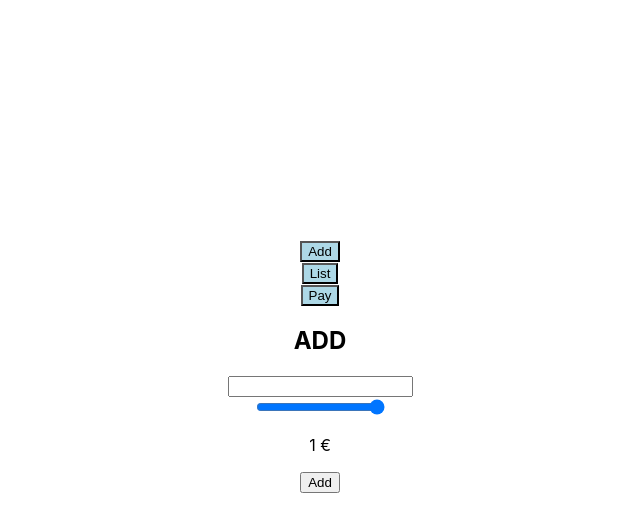
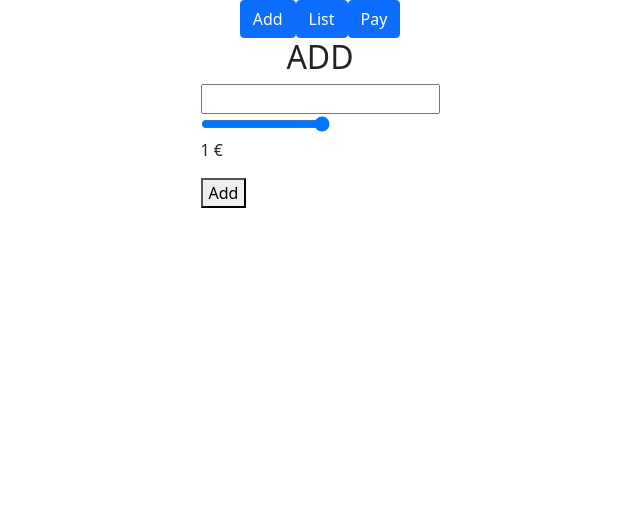
Before and after one commit to Adrien-GOGOIS/Bakery-React, a React (Create React App) app: page / in a window 1280 px wide. Shown: the top 532 px of the page, without its empty margins (320-960 px from the left). Built offline with nearby package versions, Linux system fonts and the light colour scheme.

Commit message:
Add  some style to clarify

```diff
--- a/package.json
+++ b/package.json
@@ -6,6 +6,7 @@
     "@testing-library/jest-dom": "^5.16.1",
     "@testing-library/react": "^12.1.2",
     "@testing-library/user-event": "^13.5.0",
+    "bootstrap": "^5.1.3",
     "react": "^17.0.2",
     "react-dom": "^17.0.2",
     "react-scripts": "5.0.0",
--- a/src/App.css
+++ b/src/App.css
@@ -36,8 +36,3 @@
     transform: rotate(360deg);
   }
 }
-
-body {
-  text-align: center;
-  margin-top: 30vh;
-}
--- a/src/App.js
+++ b/src/App.js
@@ -1,5 +1,6 @@
 import React from "react";
 import "./App.css";
+import "bootstrap/dist/css/bootstrap.min.css";
 
 import Add from "./components/Add";
 import List from "./components/List";
--- a/src/components/Add.js
+++ b/src/components/Add.js
@@ -37,6 +37,7 @@ class Add extends React.Component {
   render() {
     return (
       <div>
+        <div className="d-flex flex-row justify-content-center">
           <Button
             isSelected={this.props.isSelected}
             onClick={this.props.selectAdd}
@@ -52,13 +53,20 @@ class Add extends React.Component {
             onClick={this.props.selectPay}
             children="Pay"
           />
+        </div>
+        <div className="d-flex flex-column align-items-center">
           <h2>ADD</h2>
           {/* Formulaire pour récupérer les articles et leur paramètres*/}
           <div>
             <form>
               <input type="text" onChange={this.updateProductName} />
               <br />
-            <input type="range" min={1} max={10} onChange={this.updatePrice} />
+              <input
+                type="range"
+                min={1}
+                max={10}
+                onChange={this.updatePrice}
+              />
               <p>{this.state.price + " €"}</p>
               <button type="submit" onClick={(e) => this.addProduct(e)}>
                 Add
@@ -66,6 +74,7 @@ class Add extends React.Component {
             </form>
           </div>
         </div>
+      </div>
     );
   }
 }
--- a/src/components/Button.js
+++ b/src/components/Button.js
@@ -6,12 +6,8 @@ class Button extends React.Component {
     return (
       <div>
         <button
+          className={this.props.isSelected ? "btn btn-primary" : "btn"}
           onClick={this.props.onClick}
-          style={{
-            backgroundColor: this.props.isSelected
-              ? "lightblue"
-              : "transparent",
-          }}
         >
           {this.props.children}
         </button>
--- a/src/components/Card.js
+++ b/src/components/Card.js
@@ -1,4 +1,6 @@
 import React from "react";
+
+import "bootstrap/dist/css/bootstrap.min.css";
 
 class Card extends React.Component {
   constructor() {
@@ -23,13 +25,25 @@ class Card extends React.Component {
 
   render() {
     return (
-      <div>
-        <button onClick={this.props.onClick}>
-          <p>{this.props.productName}</p>
-          <p>{this.props.price} €</p>
-          <img src={this.state.image} />
-        </button>
+      <div className="card" style={{ width: "18rem" }}>
+        <img src={this.state.image} className="card-img-top" alt="..." />
+        <div className="card-body">
+          <h5 className="card-title">{this.props.productName}</h5>
+          <p className="card-text">{this.props.price} €</p>
+          <button className="btn btn-primary" onClick={this.props.onClick}>
+            Add to basket
+          </button>
+        </div>
       </div>
+
+      //   <div className="card">
+      //     <p>{this.props.productName}</p>
+      //     <p>{this.props.price} €</p>
+      //     <img src={this.state.image} />
+      //     <button className="btn btn-primary" onClick={this.props.onClick}>
+      //       Add to basket
+      //     </button>
+      //   </div>
     );
   }
 }
--- a/src/components/List.js
+++ b/src/components/List.js
@@ -6,6 +6,7 @@ class List extends React.Component {
   render() {
     return (
       <div>
+        <div className="d-flex flex-row justify-content-center">
           <Button
             isSelected={this.isSelected}
             onClick={this.props.selectAdd}
@@ -21,6 +22,8 @@ class List extends React.Component {
             onClick={this.props.selectPay}
             children="Pay"
           />
+        </div>
+        <div className="d-flex flex-column align-items-center">
           <h2>LIST</h2>
           {/* Liste des produits stockés dans le "panier" */}
           <div>
@@ -38,6 +41,7 @@ class List extends React.Component {
             </ul>
           </div>
         </div>
+      </div>
     );
   }
 }
--- a/src/components/Pay.js
+++ b/src/components/Pay.js
@@ -19,6 +19,7 @@ class Pay extends React.Component {
   render() {
     return (
       <div>
+        <div className="d-flex flex-row justify-content-center">
           <Button
             isSelected={this.isSelected}
             onClick={this.props.selectAdd}
@@ -34,6 +35,8 @@ class Pay extends React.Component {
             onClick={this.props.selectPay}
             children="Pay"
           />
+        </div>
+        <div className="d-flex flex-column align-items-center">
           <h2>PAY</h2>
           <div>
             <p>{this.state.total}</p>
@@ -48,6 +51,7 @@ class Pay extends React.Component {
             />
           </div>
         </div>
+      </div>
     );
   }
 }
```
Also changed, not shown: 1 other file (tests, documents, lock files or other folders). Lines whose indentation alone changed are shown as unchanged.
